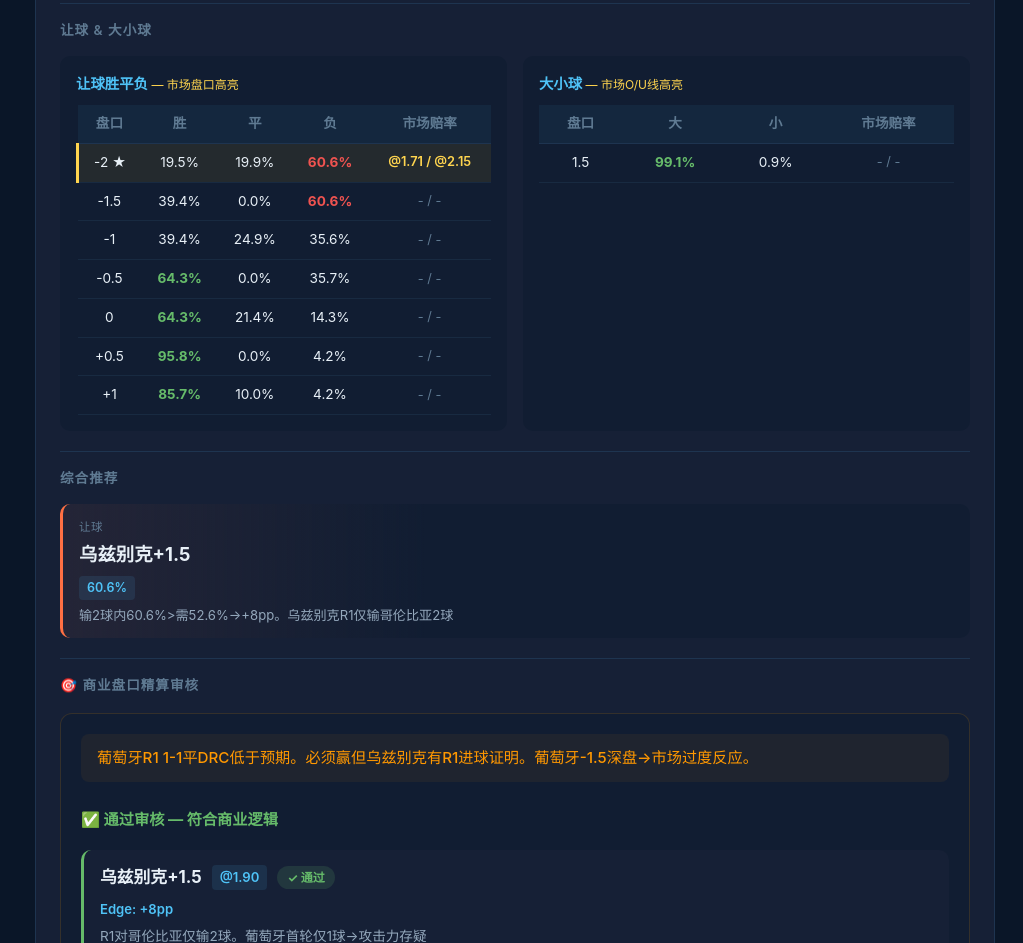
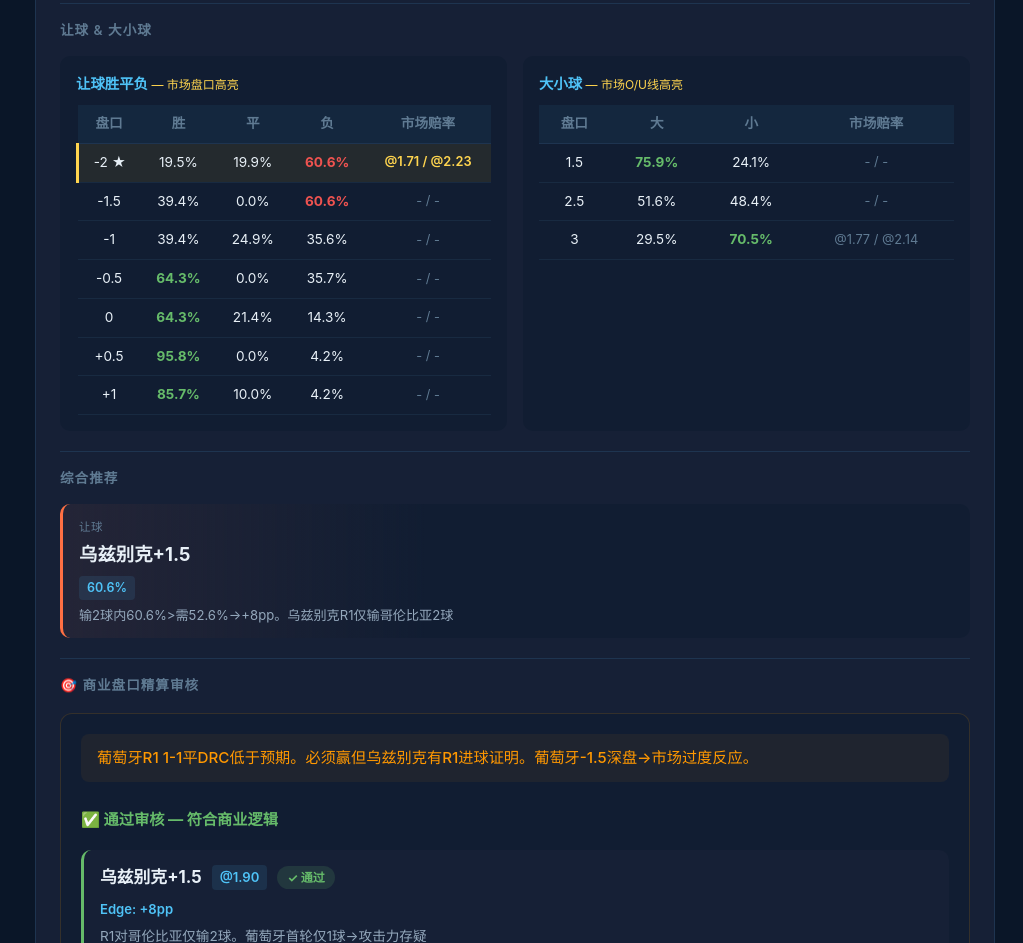
Before and after one commit to ChandlerTian/worldCup, a website built with Vite: page index.html in a window 1280 px wide. Shown: the part 1423-2366 px from the top of the page, without its empty margins (257-1280 px from the left). Built offline with nearby package versions, Linux system fonts and the light colour scheme.

Commit message:
Full market odds for all 4 matches: handicap + O/U lines with real odds from The Odds API

```diff
--- a/src/data/today-predictions.ts
+++ b/src/data/today-predictions.ts
@@ -20,8 +20,8 @@ export const todayPredictions: MatchPrediction[] = [
       { area: '反击速度', advantage: '乌兹别克(微)', reason: 'Fayzullaev首轮进球状态火热' },
     ],
     groupContext: 'K组R2。葡萄牙1分(1-1DRC)、哥伦比亚3分。葡必须赢否则落后→末轮压力巨大。淘汰赛路径争头名极强。',
-    handicaps: [{line:-2, win:0.195, draw:0.199, lose:0.606, marketWin:'@1.71', marketLose:'@2.15', isMarketLine:true},{line:-1.5, win:0.394, draw:0.000, lose:0.606},{line:-1, win:0.394, draw:0.249, lose:0.356},{line:-0.5, win:0.643, draw:0.000, lose:0.357},{line:0, win:0.643, draw:0.214, lose:0.143},{line:0.5, win:0.958, draw:0.000, lose:0.042},{line:1, win:0.857, draw:0.100, lose:0.042}],
-    overUnder: [{line:1.5, over:0.991, under:0.009}],
+    handicaps: [{line:-2, win:0.195, draw:0.199, lose:0.606, marketWin:'@1.71', marketLose:'@2.23', isMarketLine:true},{line:-1.5, win:0.394, draw:0.000, lose:0.606},{line:-1, win:0.394, draw:0.249, lose:0.356},{line:-0.5, win:0.643, draw:0.000, lose:0.357},{line:0, win:0.643, draw:0.214, lose:0.143},{line:0.5, win:0.958, draw:0.000, lose:0.042},{line:1, win:0.857, draw:0.100, lose:0.042}],
+    overUnder: [{line:1.5, over:0.759, under:0.241},{line:2.5, over:0.516, under:0.484},{line:3.0, over:0.295, under:0.705, marketOver:'@1.77', marketUnder:'@2.14'}],
     predictions: [],
     recommendations: [{type:'让球', pick:'乌兹别克+1.5', odds:'@1.90', modelProb:0.606, reason:'输2球内60.6%>需52.6%→+8pp。乌兹别克R1仅输哥伦比亚2球'}],
     analysis: {
@@ -61,8 +61,8 @@ export const todayPredictions: MatchPrediction[] = [
       { area: 'DRC反击vs哥伦比亚高线', advantage: '刚果(金)(微)', reason: 'Wissa首轮进球+1-1平葡萄牙证明能力' },
     ],
     groupContext: 'K组R2。哥伦比亚3分、DRC1分。哥胜则6分出线。淘汰赛路径争头名极强。',
-    handicaps: [{line:-2, win:0.261, draw:0.217, lose:0.521},{line:-1.5, win:0.478, draw:0.000, lose:0.521},{line:-1, win:0.479, draw:0.240, lose:0.281},{line:-0.5, win:0.719, draw:0.000, lose:0.281},{line:0, win:0.719, draw:0.181, lose:0.100},{line:0.5, win:0.974, draw:0.000, lose:0.026},{line:1, win:0.900, draw:0.074, lose:0.026}],
-    overUnder: [{line:1.5, over:0.995, under:0.005}],
+    handicaps: [{line:-2, win:0.261, draw:0.217, lose:0.521},{line:-1.5, win:0.478, draw:0.000, lose:0.521},{line:-1, win:0.479, draw:0.240, lose:0.281, marketWin:'@1.97', marketLose:'@1.88', isMarketLine:true},{line:-0.5, win:0.719, draw:0.000, lose:0.281},{line:0, win:0.719, draw:0.181, lose:0.100},{line:0.5, win:0.974, draw:0.000, lose:0.026},{line:1, win:0.900, draw:0.074, lose:0.026}],
+    overUnder: [{line:1.5, over:0.782, under:0.218},{line:2.5, over:0.549, under:0.451, marketOver:'@2.25', marketUnder:'@1.70'},{line:3.5, over:0.326, under:0.674}],
     predictions: [],
     recommendations: [{type:'胜平负', pick:'哥伦比亚胜', odds:'@1.50', modelProb:0.719, reason:'71.9%>66.7%→+5.2pp。Elo330+首轮3-1'},{type:'大小球', pick:'Over 2.5', odds:'@1.85', modelProb:0.52, reason:'两者R1都进球→λ=2.88。开放对攻'}],
     analysis: {
@@ -102,8 +102,8 @@ export const todayPredictions: MatchPrediction[] = [
       { area: 'Kudus反击', advantage: '加纳(微)', reason: '加纳唯一威胁。英高防线有暴露可能' },
     ],
     groupContext: 'L组R2。英格兰3分(GD+2)、加纳3分(GD+1)。胜者6分出线+争头名。淘汰赛路径争头名极强。',
-    handicaps: [{line:-2, win:0.408, draw:0.232, lose:0.360},{line:-1.5, win:0.639, draw:0.000, lose:0.361},{line:-1, win:0.640, draw:0.204, lose:0.156},{line:-0.5, win:0.844, draw:0.000, lose:0.156},{line:0, win:0.844, draw:0.117, lose:0.039},{line:0.5, win:0.993, draw:0.000, lose:0.007},{line:1, win:0.961, draw:0.032, lose:0.007}],
-    overUnder: [{line:1.5, over:0.999, under:0.001}],
+    handicaps: [{line:-2, win:0.408, draw:0.232, lose:0.360, marketWin:'@1.93', marketLose:'@1.88', isMarketLine:true},{line:-1.5, win:0.639, draw:0.000, lose:0.361},{line:-1, win:0.640, draw:0.204, lose:0.156},{line:-0.5, win:0.844, draw:0.000, lose:0.156},{line:0, win:0.844, draw:0.117, lose:0.039},{line:0.5, win:0.993, draw:0.000, lose:0.007},{line:1, win:0.961, draw:0.032, lose:0.007}],
+    overUnder: [{line:1.5, over:0.813, under:0.187},{line:2.5, over:0.595, under:0.405},{line:3.0, over:0.371, under:0.629, marketOver:'@1.95', marketUnder:'@1.90'}],
     predictions: [],
     recommendations: [{type:'让球', pick:'加纳+2', odds:'@1.95', modelProb:0.64, reason:'输2球内64%>51.3%→+12.7pp! 加纳R1零封巴拿马'},{type:'大小球', pick:'Over 2.5', odds:'@1.80', modelProb:0.55, reason:'英R1 4球+加纳有进球→λ=3.08'}],
     analysis: {
@@ -145,7 +145,7 @@ export const todayPredictions: MatchPrediction[] = [
     ],
     groupContext: 'L组R2生死战。双方0分→输者基本出局。克必须赢否则黄金一代谢幕。',
     handicaps: [{line:-2, win:0.017, draw:0.049, lose:0.933},{line:-1.5, win:0.067, draw:0.000, lose:0.933},{line:-1, win:0.067, draw:0.129, lose:0.805},{line:-0.5, win:0.195, draw:0.000, lose:0.805},{line:0, win:0.195, draw:0.237, lose:0.568},{line:0.5, win:0.677, draw:0.000, lose:0.323},{line:1, win:0.432, draw:0.245, lose:0.323}],
-    overUnder: [{line:1.5, over:0.852, under:0.148}],
+    overUnder: [{line:1.5, over:0.755, under:0.245},{line:2.5, over:0.511, under:0.489, marketOver:'@1.68', marketUnder:'@2.12'},{line:3.5, over:0.290, under:0.710}],
     predictions: [],
     recommendations: [{type:'让球', pick:'巴拿马+1.5', odds:'@1.85', modelProb:0.805, reason:'输2球内80.5%>54%→+26.5pp! R1仅丢1球+克丢4球'},{type:'大小球', pick:'Under 2.5', odds:'@1.88', modelProb:0.67, reason:'生死战可能保守→小球'}],
     analysis: {
```
Also changed, not shown: dist/index.html.
